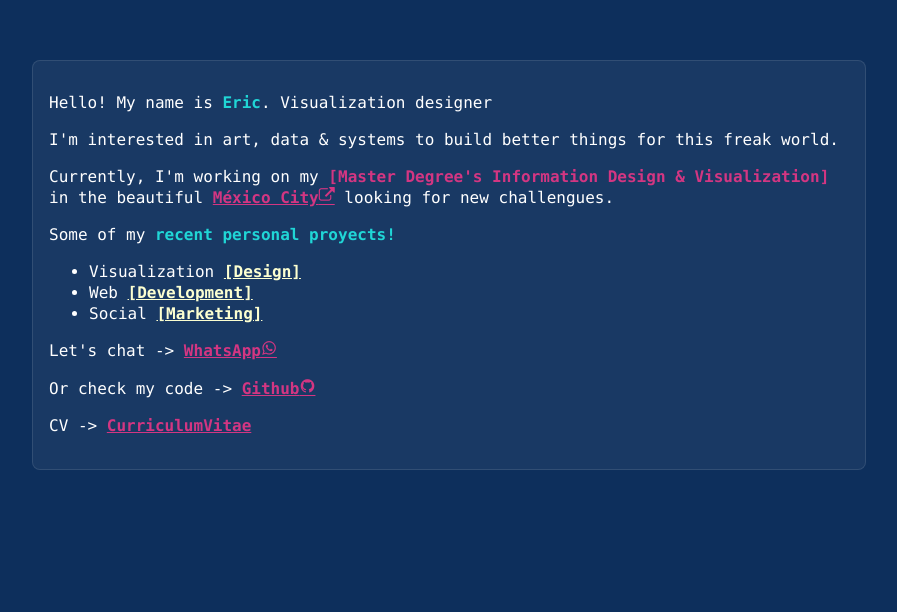
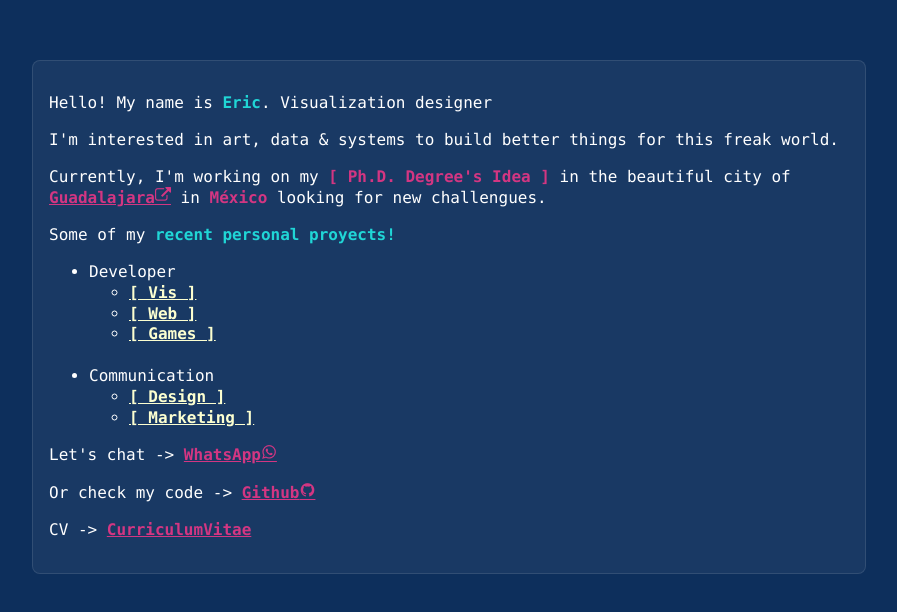
Before and after one commit to ciretorres/ciretorres.github.io, a Vue app: page / in a window 1280 px wide. Shown: the top 612 px of the page, without its empty margins (191-1088 px from the left). Built offline with nearby package versions, Linux system fonts and the light colour scheme; what dai-maps would draw is missing.

Commit message:
cambiando áreas de portafolio aún sin enlace

```diff
--- a/src/views/Inicio.vue
+++ b/src/views/Inicio.vue
@@ -1,7 +1,6 @@
 <template>
   <div class="inicio">
     <div class="container p-2">
-      <!-- {{ msg }} -->
       <p>
         Hello! My name is <span class="color-blue">Eric</span>.
         Visualization designer
@@ -12,24 +11,44 @@
       </p>
       <p>
         Currently, I'm working on my
-        <span class="color-red">[Master Degree's Information Design & Visualization]</span>
-        in the beautiful
+        <span class="color-red">[ Ph.D. Degree's Idea ]</span>
+        in the beautiful city of
         <a
-          href="https://goo.gl/ba2zp3"
+          href="https://goo.gl/maps/FpiCBPnLTAySiMnR8"
           target="_blank"
           class="color-red"
           >
-          México City<span class="icon icon-external-link"></span>
+          Guadalajara<span class="icon icon-external-link"></span>
         </a>
+        in
+        <span
+          class="color-red"
+          >
+          México
+      </span>
         looking for new challengues.
       </p>
       <p>
         Some of my <span class="color-blue">recent personal proyects!</span>
       </p>
       <ul>
-        <li>Visualization <router-link class="color-yellow" to="/design">[Design]</router-link></li>
-        <li>Web <router-link class="color-yellow" to="/development">[Development]</router-link></li>
-        <li>Social <router-link class="color-yellow" to="/marketing">[Marketing]</router-link></li>
+        <li>Developer
+          <ul>
+            <li><router-link class="color-yellow" to="/">[ Vis ]</router-link></li>
+            <li><router-link class="color-yellow" to="/development">[ Web ]</router-link></li>
+            <li><router-link class="color-yellow" to="/">[ Games ]</router-link></li>
+          </ul>
+        </li>
+        <br>
+        <li>Communication
+          <ul>
+            <li> <router-link class="color-yellow" to="/design">[ Design ]</router-link></li>
+            <li> <router-link class="color-yellow" to="/marketing">[ Marketing ]</router-link></li>
+          </ul>
+        </li>
+        <!-- <li>Visualization <router-link class="color-yellow" to="/design">[Design]</router-link></li> -->
+        <!-- <li>Web <router-link class="color-yellow" to="/development">[Development]</router-link></li>
+        <li>Social <router-link class="color-yellow" to="/marketing">[Marketing]</router-link></li> -->
       </ul>
       <p>
         Let's chat ->
```
